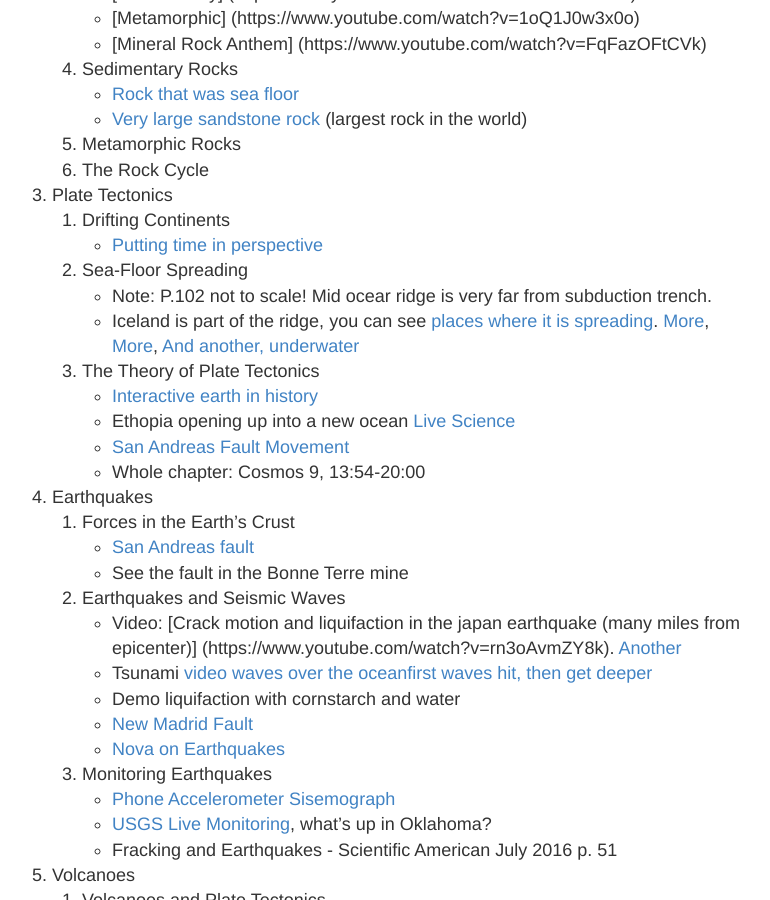
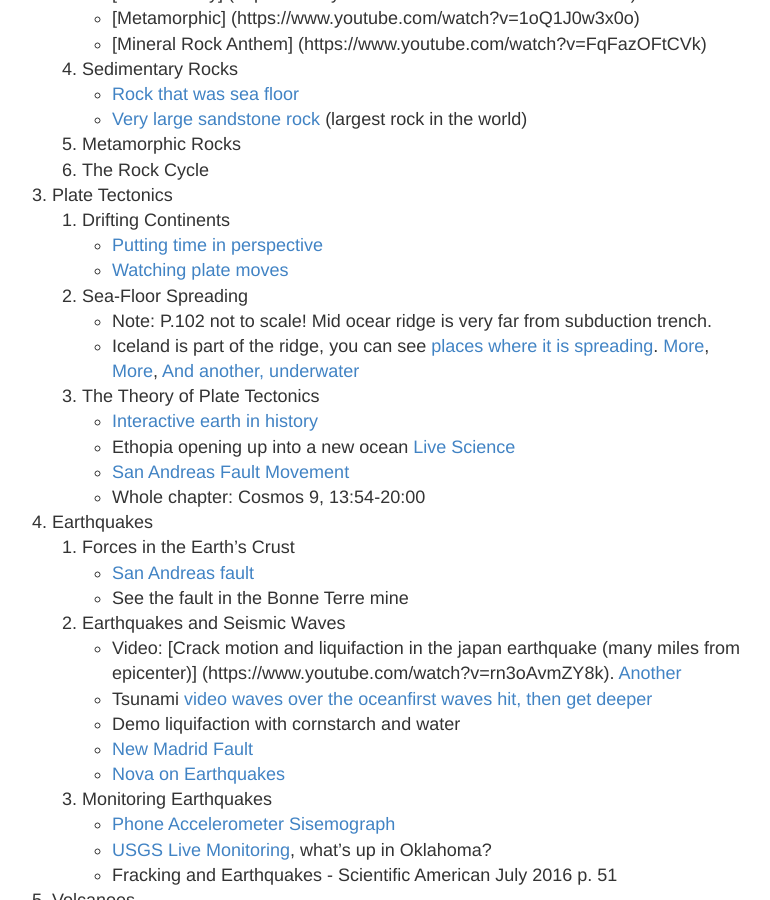
Before and after one commit to ctkstl/earth_science, a Jekyll site: the page built from resources.md, in a window 1280 px wide and 900 px high, scrolled down 2122 px. Shown: the whole window, without its empty margins (258-1028 px from the left). Built offline with Jekyll 4.4.1, drawn with Linux system fonts in a browser that asks for light colours.

Commit message:
plate movement

```diff
--- a/resources.md
+++ b/resources.md
@@ -50,6 +50,7 @@ permalink: /resources/
 3.  Plate Tectonics
     1.  Drifting Continents
         *   [Putting time in perspective](http://ctkstl.github.io/earth_science/images/PuttingTimeInPerspective-G.png)
+        * [Watching plate moves](http://earthguide.ucsd.edu/eoc/teachers/t_tectonics/t_tectonics.html)
     2.  Sea-Floor Spreading
         *   Note: P.102 not to scale! Mid ocear ridge is very far from subduction trench.
         *   Iceland is part of the ridge, you can see [places where it is spreading](http://epod.usra.edu/blog/2015/08/flosagja-canyon-thingvellir-national-park-iceland.html). [More](http://media.smithsonianmag.com/images/Life-List-Iceland-Mid-Atlantic-Ridge-631.jpg), [More](https://en.wikipedia.org/wiki/File:Iceland_mid_atlantic_ridge.JPG), [And another, underwater](http://www.divephotoguide.com/images/lightboximage/orig/1393387697.jpg)
```
